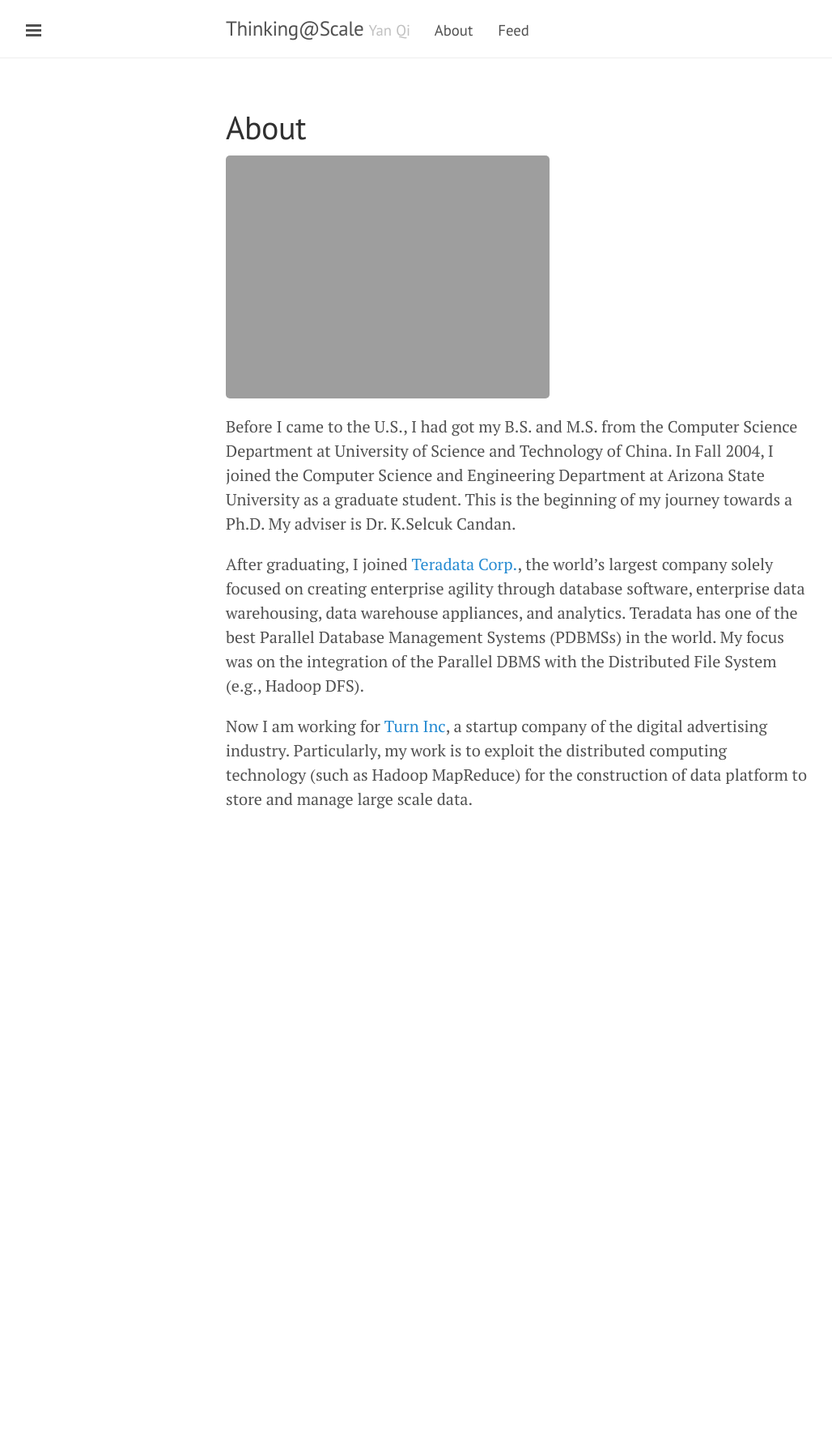
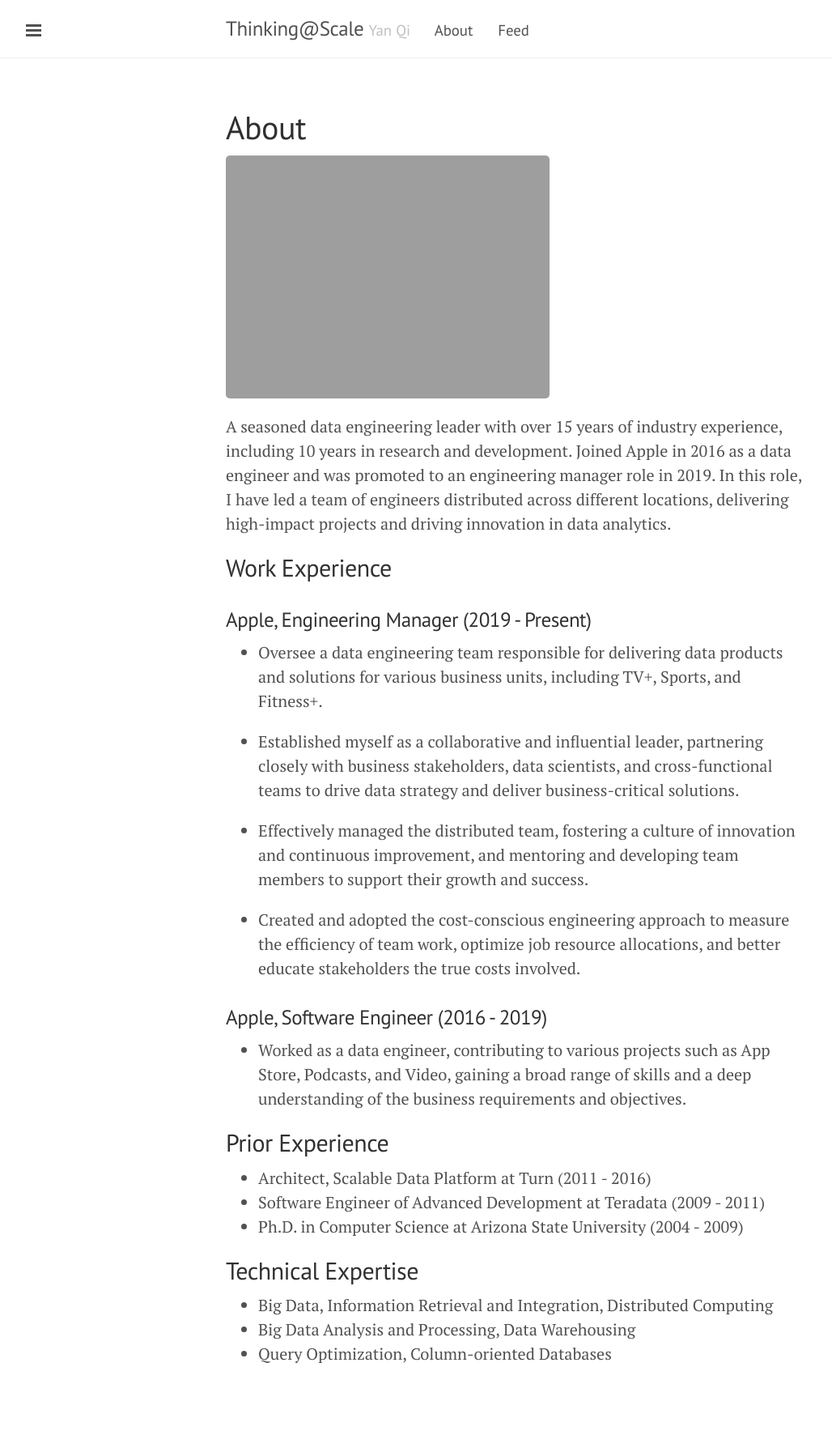
Before and after one commit to yan-qi/yan-qi.github.io, a Jekyll site: the page built from about.md, in a window 1280 px wide. Shown: the whole page at 81% size, without its empty margins (1-1029 px from the left). Built offline with Jekyll 4.4.1, drawn with Linux system fonts in a browser that asks for light colours; before the commit the page ends 1082 px from its top, so only the background shows below that.

Commit message:
Update about.md
Update about page to focus on the recent experiences.

```diff
--- a/about.md
+++ b/about.md
@@ -6,15 +6,29 @@
 
 ![Alt text](http://thinkingscale.com/public/qiyan2.jpg "CamelBack@Pheonix")
 
-<!--
-Sometimes I look back on what I have done in the past, I cannot even
-believe that I touched so many exciting things.
+A seasoned data engineering leader with over 15 years of industry experience, including 10 years in research and development. Joined Apple in 2016 as a data engineer and was promoted to an engineering manager role in 2019. In this role, I have led a team of engineers distributed across different locations, delivering high-impact projects and driving innovation in data analytics.
 
-In 2009, I got my first full-time job with [Teradata](http://www.teradata.com). It was a R&D position. Since then, I have migrated my focus to the parallel DBMS and the distributed computation.
--->
+## Work Experience
 
-Before I came to the U.S., I had got my B.S. and M.S. from the Computer Science Department at University of Science and Technology of China. In Fall 2004, I joined the Computer Science and Engineering Department at Arizona State University as a graduate student. This is the beginning of my journey towards a Ph.D. My adviser is Dr. K.Selcuk Candan.
+### Apple, Engineering Manager (2019 - Present)
 
-After graduating, I joined [Teradata Corp.](http://www.teradata.com), the world's largest company solely focused on creating enterprise agility through database software, enterprise data warehousing, data warehouse appliances, and analytics. Teradata has one of the best Parallel Database Management Systems (PDBMSs) in the world. My focus was on the integration of the Parallel DBMS with the Distributed File System (e.g., Hadoop DFS).
+- Oversee a data engineering team responsible for delivering data products and solutions for various business units, including TV+, Sports, and Fitness+.
 
-Now I am working for [Turn Inc](http://www.turn.com), a startup company of the digital advertising industry. Particularly, my work is to exploit the distributed computing technology (such as Hadoop MapReduce) for the construction of data platform to store and manage large scale data.
+- Established myself as a collaborative and influential leader, partnering closely with business stakeholders, data scientists, and cross-functional teams to drive data strategy and deliver business-critical solutions.
+
+- Effectively managed the distributed team, fostering a culture of innovation and continuous improvement, and mentoring and developing team members to support their growth and success.
+
+- Created and adopted the cost-conscious engineering approach to measure the efficiency of team work, optimize job resource allocations, and better educate stakeholders the true costs involved.
+
+### Apple, Software Engineer (2016 - 2019)
+- Worked as a data engineer, contributing to various projects such as App Store, Podcasts, and Video, gaining a broad range of skills and a deep understanding of the business requirements and objectives.
+
+## Prior Experience
+- Architect, Scalable Data Platform at Turn (2011 - 2016)
+- Software Engineer of Advanced Development at Teradata (2009 - 2011)
+- Ph.D. in Computer Science at Arizona State University (2004 - 2009)
+
+## Technical Expertise
+- Big Data, Information Retrieval and Integration, Distributed Computing
+- Big Data Analysis and Processing, Data Warehousing
+- Query Optimization, Column-oriented Databases
```
